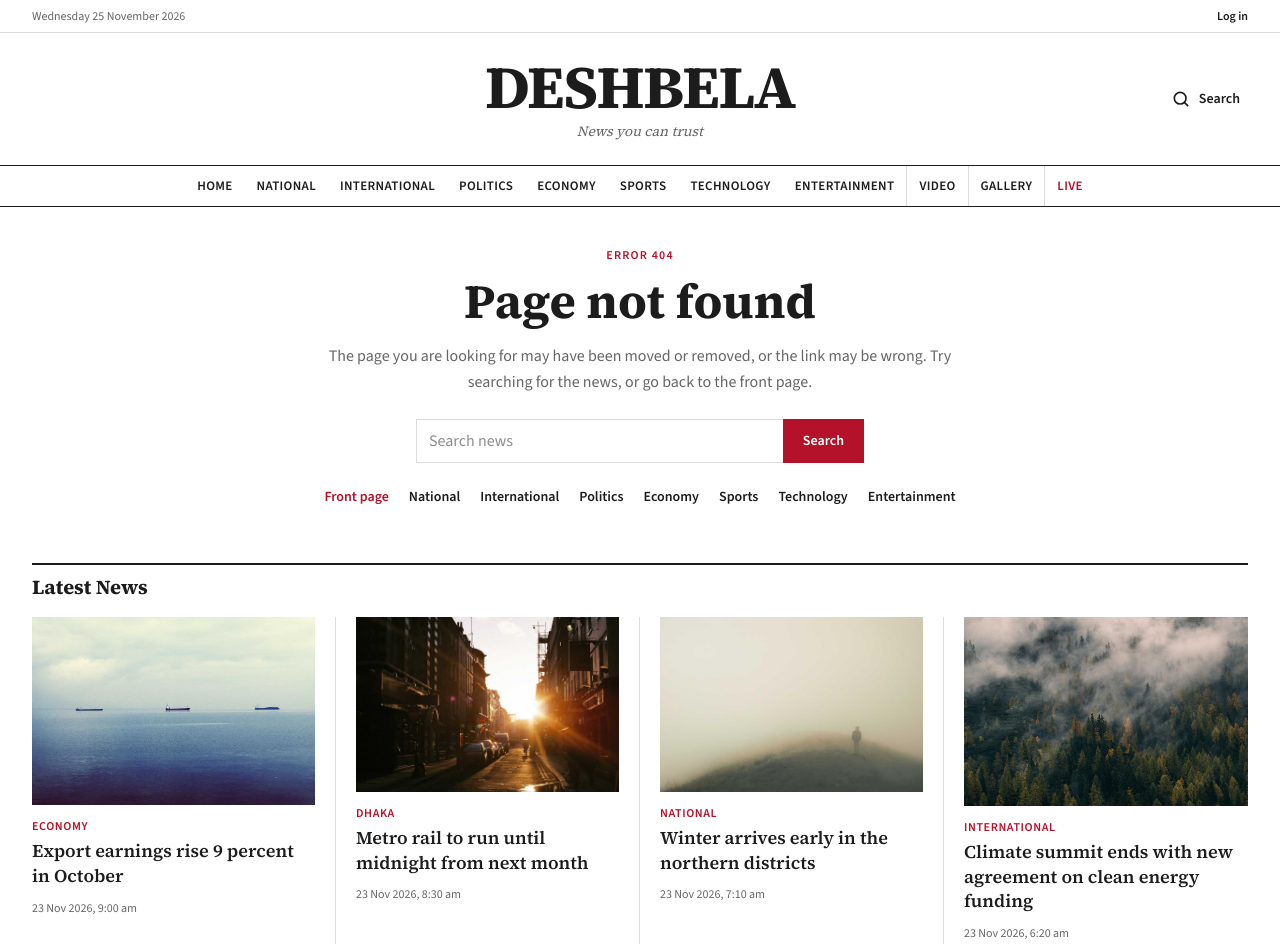
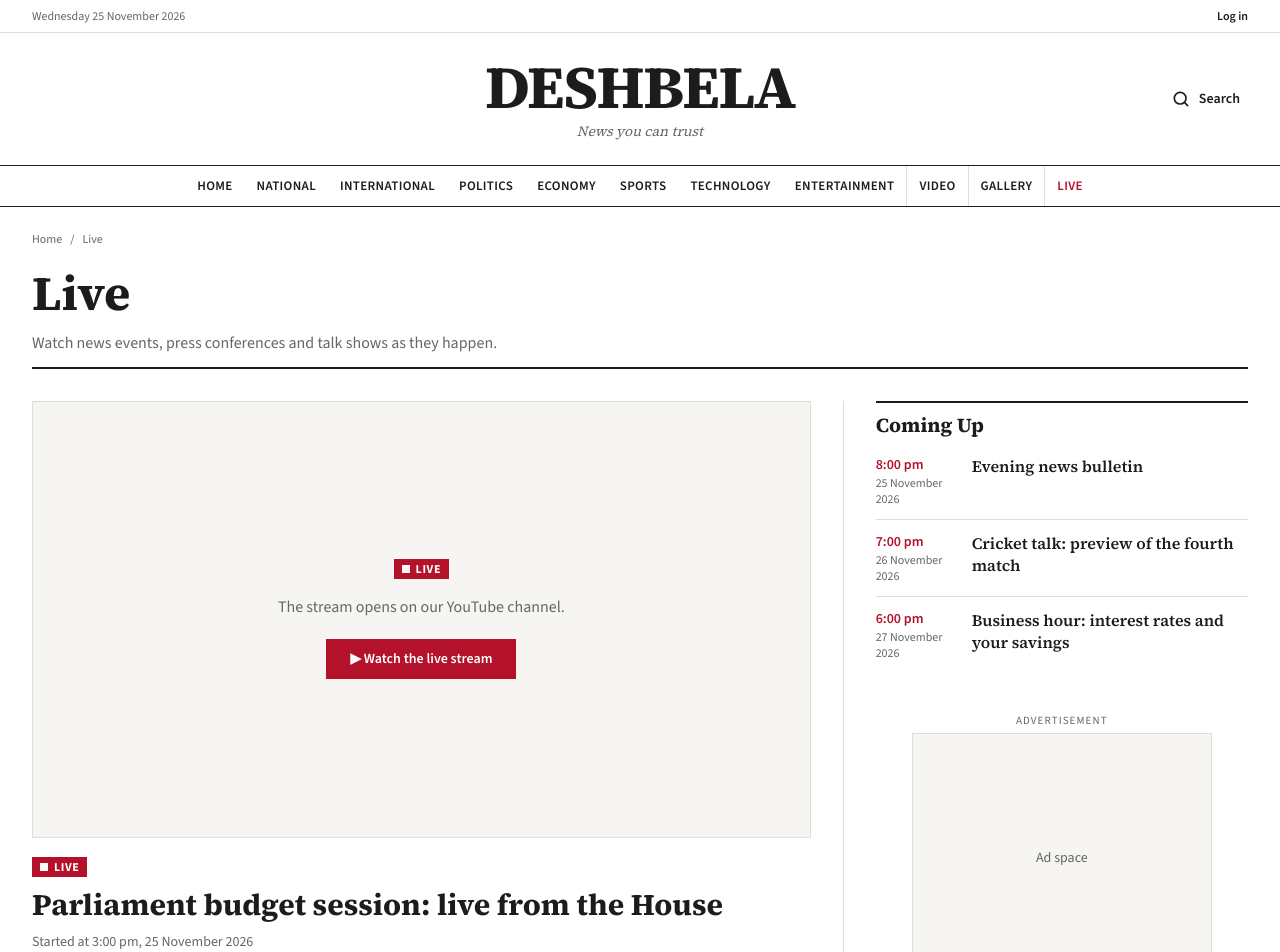
Before and after one commit to EasinTanvir/deshbela-project, a Next.js app: page /live in a window 1280 px wide. Before the commit this address had no page. Shown: the top 952 px of the page. Built offline with nearby package versions, Linux system fonts and the light colour scheme.

Commit message:
added live page

```diff
--- /dev/null
+++ b/src/app/live/page.js
@@ -0,0 +1,11 @@
+import Live from "@/components/pages/live/Live";
+
+export const metadata = {
+  title: "Live",
+  description: "Watch DESHBELA live streams of news events, press conferences and talk shows.",
+  alternates: { canonical: "/live" },
+};
+
+export default function LivePage() {
+  return <Live />;
+}
--- /dev/null
+++ b/src/components/pages/live/Live.jsx
@@ -0,0 +1,39 @@
+import AdSlot from "@/components/common/AdSlot";
+import Breadcrumb from "@/components/common/Breadcrumb";
+import Container from "@/components/common/Container";
+import LivePlayer from "@/components/pages/live/LivePlayer";
+import LiveSchedule from "@/components/pages/live/LiveSchedule";
+import PastStreams from "@/components/pages/live/PastStreams";
+import { getCurrentLiveStream, getPastStreams, getUpcomingStreams } from "@/lib/liveData";
+
+export default async function Live() {
+  const [current, upcoming, past] = await Promise.all([
+    getCurrentLiveStream(),
+    getUpcomingStreams(),
+    getPastStreams(),
+  ]);
+
+  return (
+    <Container className="mt-6">
+      <Breadcrumb items={[{ label: "Live", href: "/live" }]} />
+      <header className="mt-4 border-b-2 border-ink pb-3">
+        <h1 className="font-serif text-4xl font-bold leading-tight text-ink md:text-5xl">Live</h1>
+        <p className="mt-2 text-muted">Watch news events, press conferences and talk shows as they happen.</p>
+      </header>
+
+      <div className="mt-8 grid gap-10 lg:grid-cols-12 lg:gap-0">
+        <div className="min-w-0 lg:col-span-8 lg:pr-8">
+          <LivePlayer stream={current} />
+        </div>
+        <aside className="space-y-10 lg:col-span-4 lg:border-l lg:border-line lg:pl-8">
+          <LiveSchedule streams={upcoming} />
+          <AdSlot size="rectangle" />
+        </aside>
+      </div>
+
+      <div className="mt-12">
+        <PastStreams streams={past} />
+      </div>
+    </Container>
+  );
+}
```
